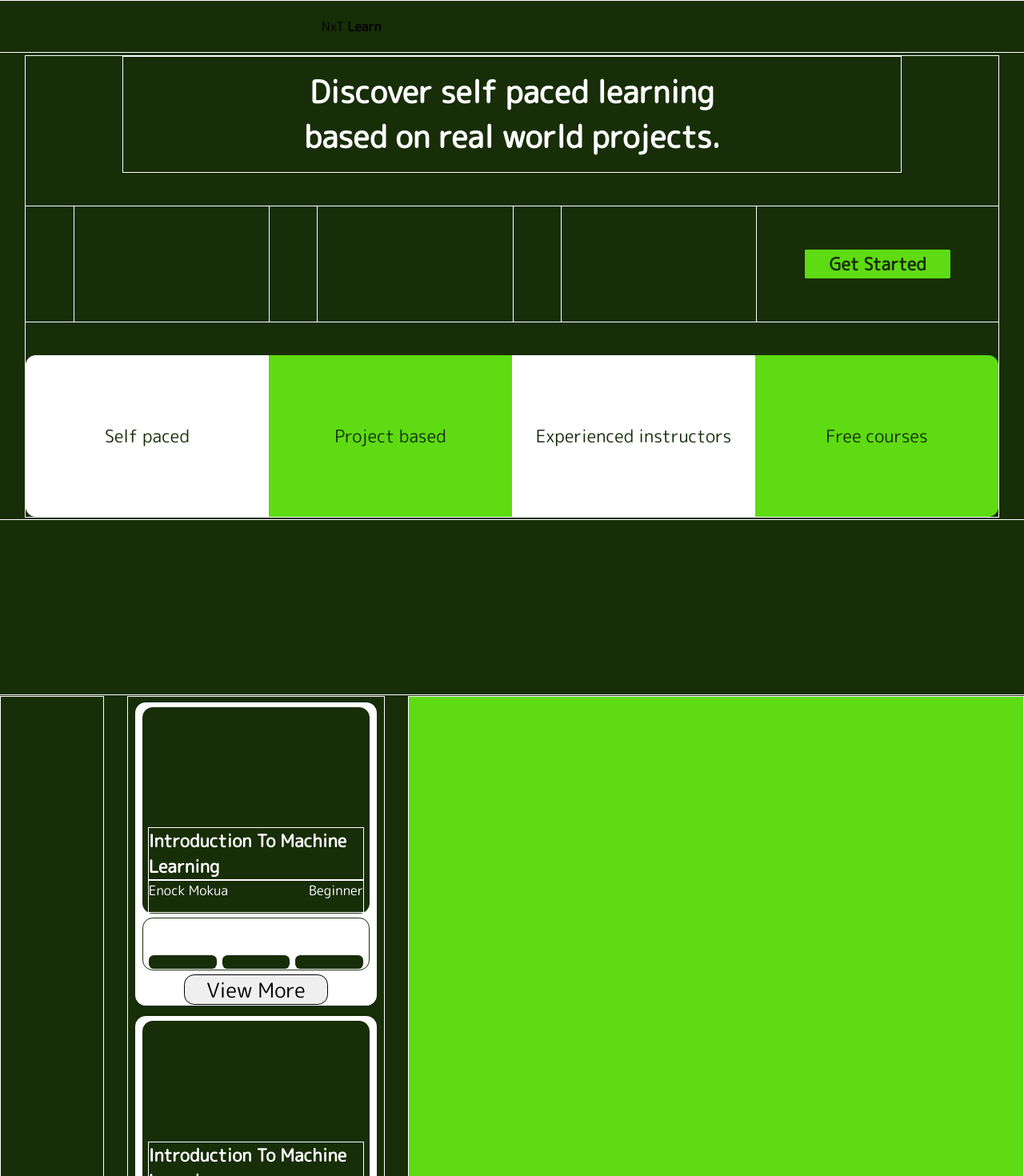
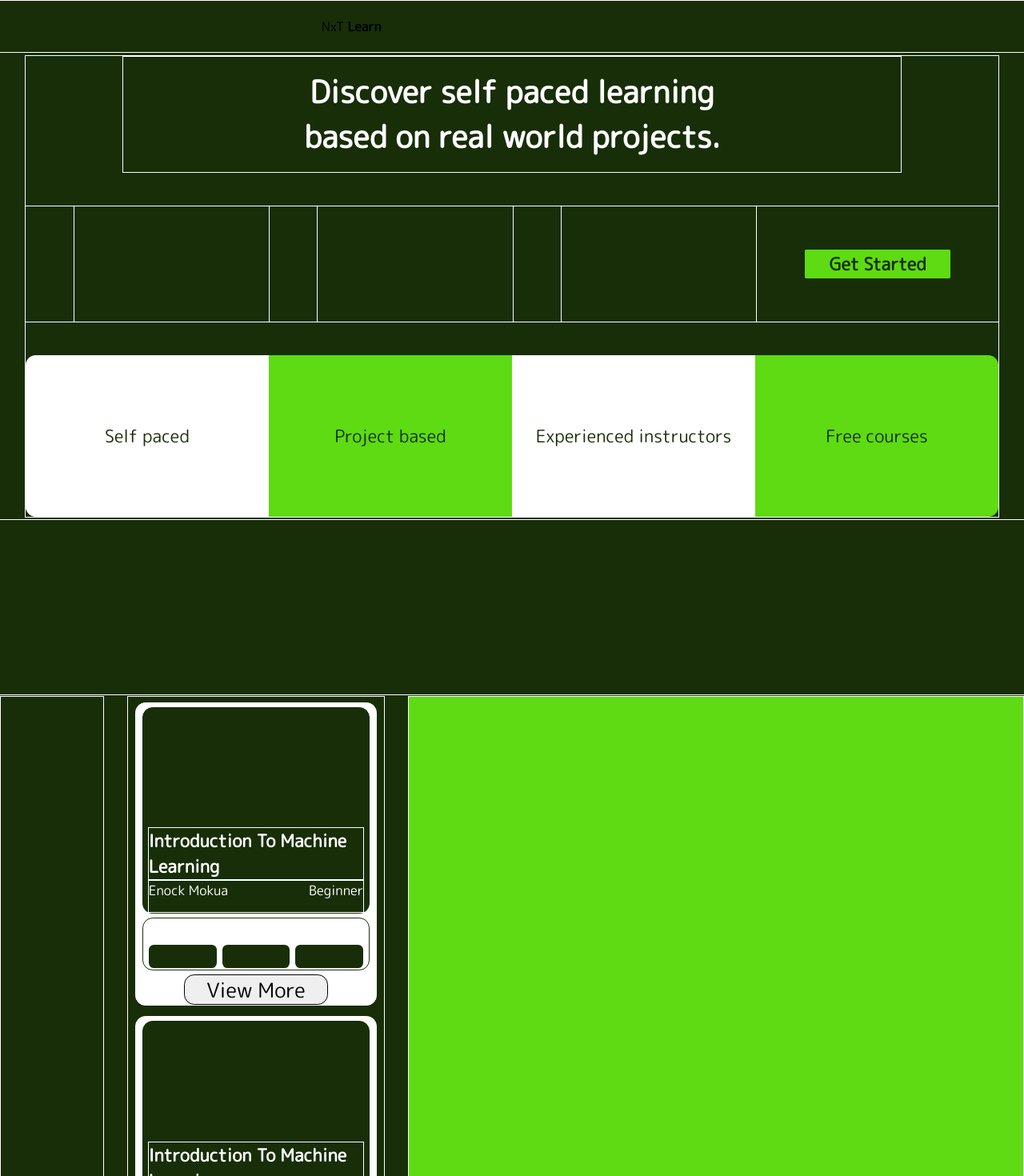
Before and after one commit to MokuaEnock/NxT-learn, a React (Create React App) app: page / in a window 1280 px wide. Shown: the top 1470 px of the page at 80% size. Built offline with nearby package versions, Linux system fonts and the light colour scheme.

Commit message:
resize characteristics spans

```diff
--- a/src/App.css
+++ b/src/App.css
@@ -253,7 +253,7 @@ li>* {
 }
 
 .jobCard_title {
-  height: 70%;
+  height: 50%;
   width: 100%;
   font-size: 1.7vw;
   color: #172E08;
@@ -261,7 +261,7 @@ li>* {
 
 .jobCard_spans {
   width: 100%;
-  height: 30%;
+  height: 50%;
   display: flex;
   flex-direction: row;
   justify-content: space-evenly;
```
